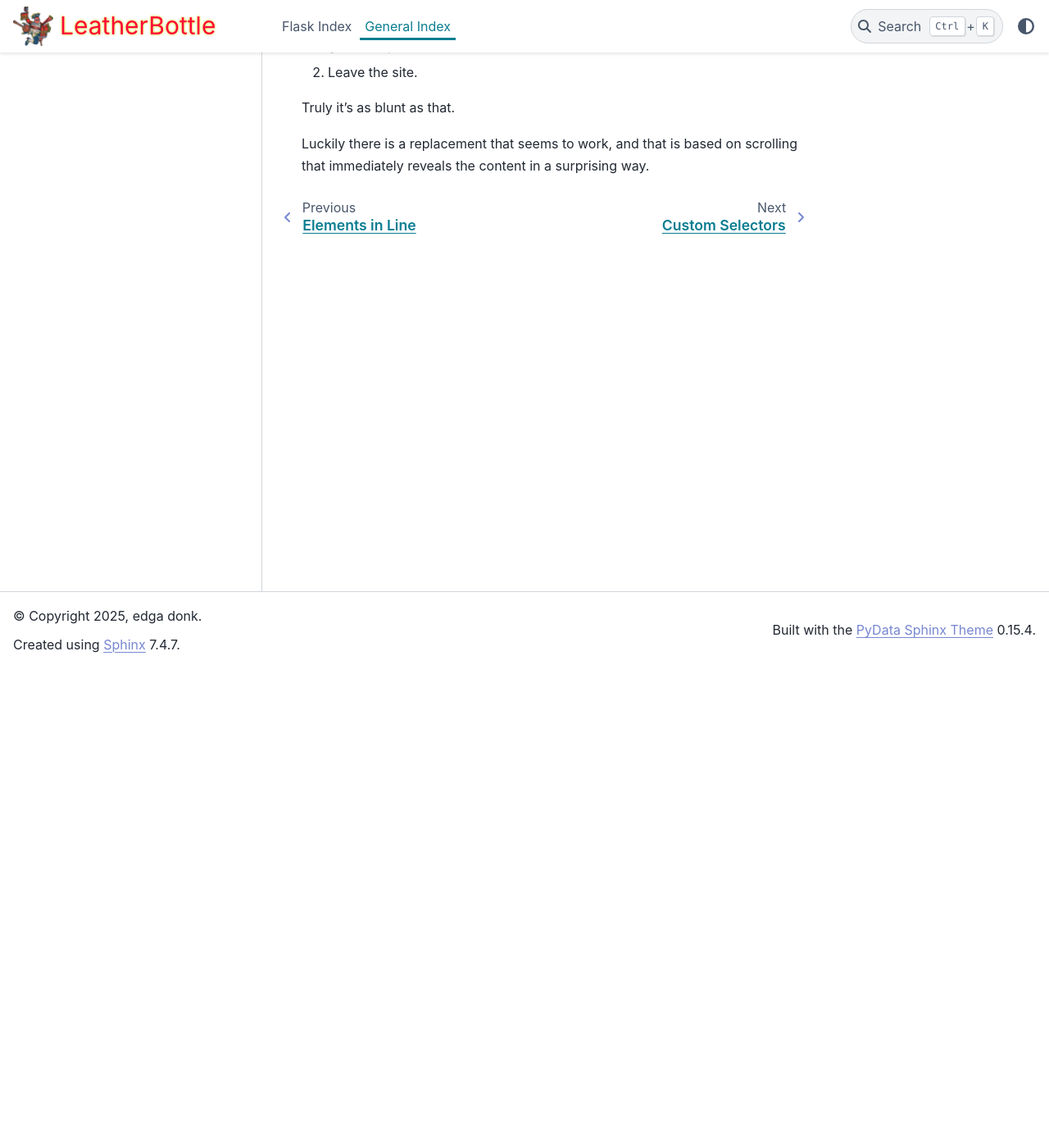
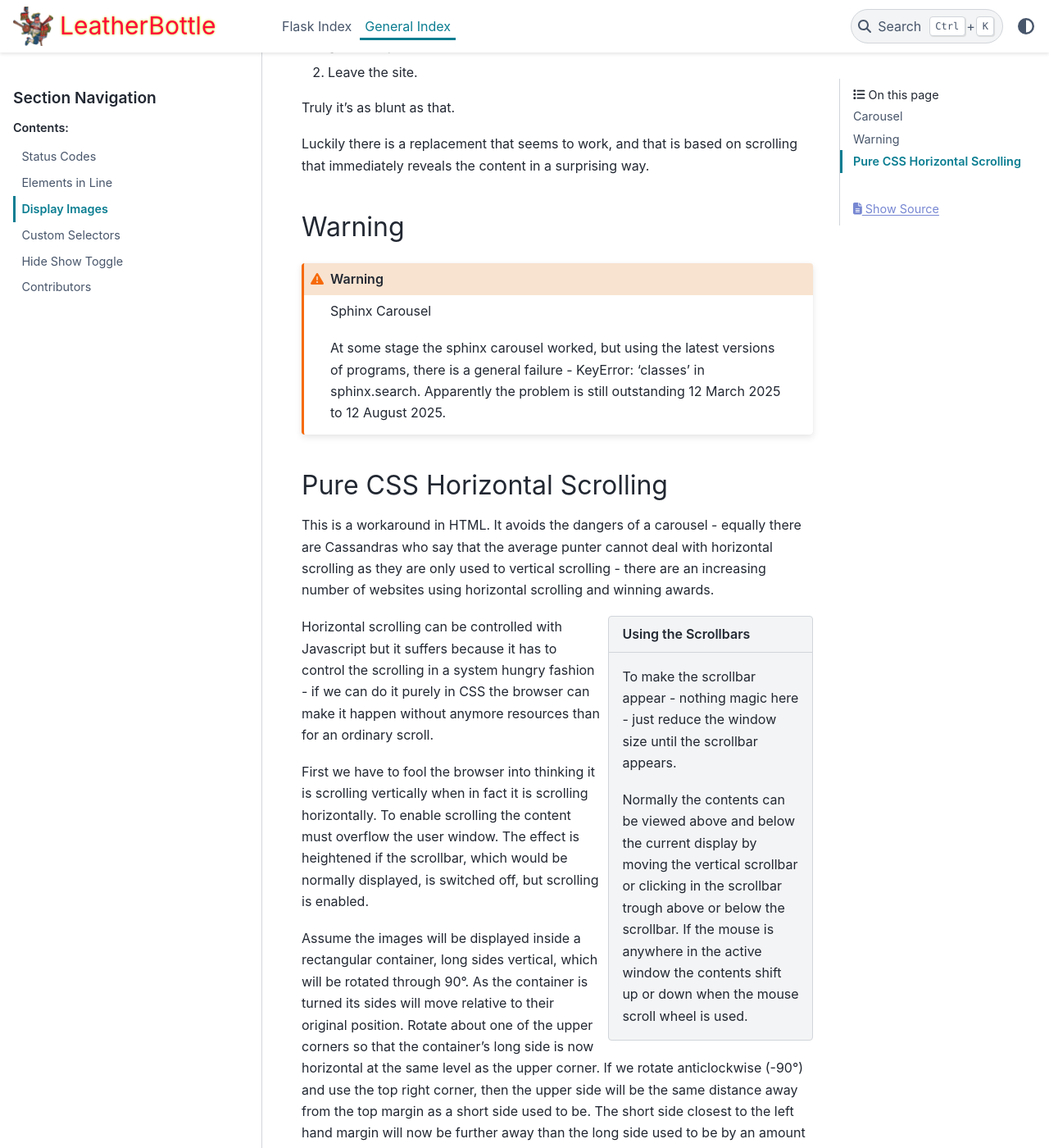
Before and after one commit to Edgar-Donk/Flask, a Sphinx documentation site: the page built from docs/source/gen/display_images.rst, in a window 1280 px wide and 1400 px high, scrolled down 585 px. Shown: the whole window at 82% size. Built offline with Sphinx 7.4.7 and the PyData theme 0.15.4, drawn with Linux system fonts in a browser that asks for light colours; some of the changed text lies outside the part shown.

Commit message:
Add files via upload

```diff
--- a/docs/source/gen/authors.rst
+++ b/docs/source/gen/authors.rst
@@ -37,7 +37,7 @@
 
 Where you'll find the explanations.
 
-`Read the Docs <https://adams-ale.readthedocs.io/en/latest/index.html>`_
+`Read the Docs <https://python-flask.readthedocs.io/en/latest/>`_
 
 
 Navigation
@@ -56,7 +56,7 @@
 .. raw:: html
 
    <details>
-   <summary><a>Show/Hide <b>Navigation</b> on the webpage</a></summary>
+   <summary style="color:#7787d2;cursor:pointer"><i>Show/Hide </i><b>Navigation</b> on the webpage</summary>
 
 Home
 ----
--- a/docs/source/gen/display_images.rst
+++ b/docs/source/gen/display_images.rst
@@ -24,3 +24,73 @@
 
 Luckily there is a replacement that seems to work, and that is based on
 scrolling that immediately reveals the content in a surprising way.
+
+Warning
+-------
+
+.. warning:: Sphinx Carousel
+
+   At some stage the sphinx carousel worked, but using the latest versions
+   of programs, there is a general failure - KeyError: 'classes' in sphinx.search.
+   Apparently the problem is still outstanding 12 March 2025 to 12 August 2025.
+
+Pure CSS Horizontal Scrolling
+-----------------------------
+
+This is a workaround in HTML. It avoids the dangers of a carousel - equally
+there are Cassandras who say that the average punter cannot deal with horizontal
+scrolling as they are only used to vertical scrolling - there are an increasing
+number of websites using horizontal scrolling and winning awards.
+
+.. sidebar:: Using the Scrollbars
+
+   To make the scrollbar appear - nothing magic here - just reduce the window
+   size until the scrollbar appears.
+
+   Normally the contents can be viewed above and below the current display
+   by moving the vertical scrollbar or clicking in the scrollbar trough above
+   or below the scrollbar. If the mouse is anywhere in the active window the
+   contents shift up or down when the mouse scroll wheel is used.
+
+Horizontal scrolling can be controlled with Javascript but it suffers because
+it has to control the scrolling in a system hungry fashion - if we can do it
+purely in CSS the browser can make it happen without anymore resources than for
+an ordinary scroll.
+
+First we have to fool the browser into thinking it is scrolling vertically when in
+fact it is scrolling horizontally. To enable scrolling the content must
+overflow the user window. The effect is heightened if the scrollbar, which
+would be normally displayed, is switched off, but scrolling is enabled.
+
+Assume the images will be displayed inside a rectangular container, long
+sides vertical,
+which will be rotated through 90°. As the
+container is turned its sides will move relative to their original position.
+Rotate about one of the upper corners so that the container's long
+side is now horizontal at the same level as the upper corner. If we rotate
+anticlockwise (-90°) and use the top right corner, then the upper side will
+be the same distance away from the top margin as a short side used to be.
+The short side closest to the left hand margin will now be further away than the
+long side used to be by an amount equal to the width of the container.
+
+The container will normally end up being too far from the left hand margin,
+which will
+require moving the container sideways (translate), make the translation first
+and remember to use
+a minus **Y** for a minus **X** translation.
+
+.. sidebar:: Transform - Rotation and Translating
+
+   The css command transform allows both rotation and translation to occur
+   sequentially. The order affects the outcome, if translate precedes rotate
+   then the element moves along the original main x or y axis, but if translate
+   follows rotate then it moves along the rotation axis::
+
+      .one {
+         transform: translateX(200px) rotate(135deg);
+      }
+
+   Check out the Transform Order at `mdn <https://developer.mozilla.org/en-US/docs/Web/CSS/transform#examples>`_
+
+Meanwhile the childen (images) have also been rotated as they sit in the
+container. They will need to be rotated - this time clockwise 90°.
--- a/docs/source/gen/index_gen.rst
+++ b/docs/source/gen/index_gen.rst
@@ -9,4 +9,5 @@
    elements_in_line
    display_images
    custom_selectors
+   toggle_content
    authors
```
Also changed, not shown: docs/source/gen/elements_in_line.rst (+11 -0 lines), docs/source/gen/toggle_content.rst (added, +89 -0 lines).
